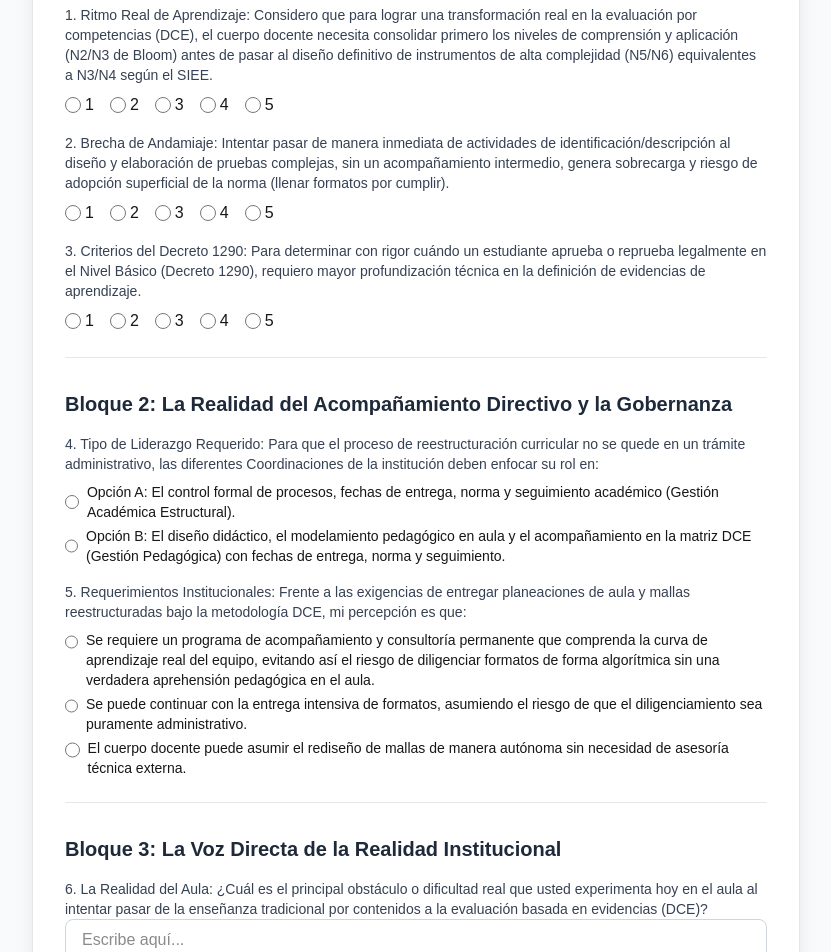
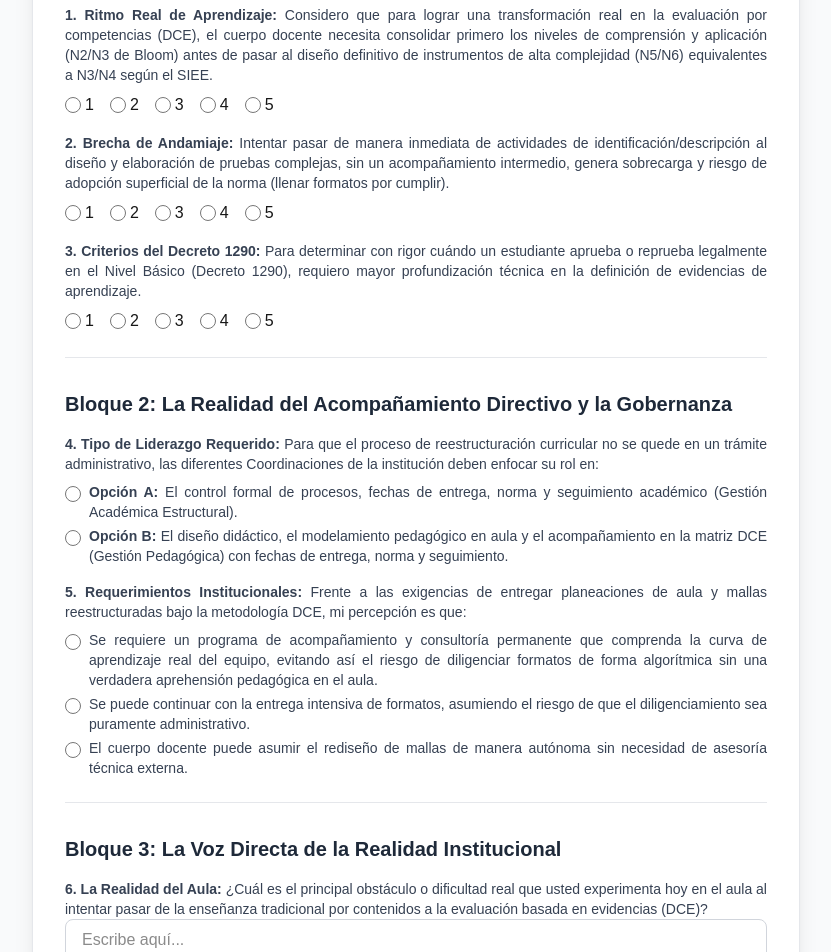
Before and after one commit to SOCIAL-TECNOLOGI/encuesta-taller, a Next.js app: page / in a window 1280 px wide. Shown: the part 360-1312 px from the top of the page, without its empty margins (224-1055 px from the left). Built offline with nearby package versions, Linux system fonts and the light colour scheme.

Commit message:
Mejoras de estilo: negritas y justificación en toda la encuesta

```diff
--- a/app/page.tsx
+++ b/app/page.tsx
@@ -31,7 +31,6 @@ export default function Home() {
     setEnviando(true);
     setExito(false);
 
-    // Validaciones obligatorias
     if (formData.ritmoAprendizaje === 0 || formData.brechaAndamiaje === 0 || formData.criteriosDecreto1290 === 0 || !formData.liderazgo || !formData.requerimientos) {
       alert('Por favor, responde todas las preguntas obligatorias (Bloque 1 y Bloque 2).');
       setEnviando(false);
@@ -92,7 +91,9 @@ export default function Home() {
             <p className="text-sm text-gray-500">Escala: 1 = Totalmente en desacuerdo | 5 = Totalmente de acuerdo</p>
 
             <div>
-              <label className="block text-sm font-medium text-gray-700">1. Ritmo Real de Aprendizaje: Considero que para lograr una transformación real en la evaluación por competencias (DCE), el cuerpo docente necesita consolidar primero los niveles de comprensión y aplicación (N2/N3 de Bloom) antes de pasar al diseño definitivo de instrumentos de alta complejidad (N5/N6) equivalentes a N3/N4 según el SIEE.</label>
+              <label className="block text-sm font-medium text-gray-700 text-justify">
+                <strong>1. Ritmo Real de Aprendizaje:</strong> Considero que para lograr una transformación real en la evaluación por competencias (DCE), el cuerpo docente necesita consolidar primero los niveles de comprensión y aplicación (N2/N3 de Bloom) antes de pasar al diseño definitivo de instrumentos de alta complejidad (N5/N6) equivalentes a N3/N4 según el SIEE.
+              </label>
               <div className="flex gap-4 mt-2 flex-wrap">
                 {[1,2,3,4,5].map(num => (
                   <label key={`r-${num}`} className="flex items-center gap-1">
@@ -104,7 +105,9 @@ export default function Home() {
             </div>
 
             <div>
-              <label className="block text-sm font-medium text-gray-700">2. Brecha de Andamiaje: Intentar pasar de manera inmediata de actividades de identificación/descripción al diseño y elaboración de pruebas complejas, sin un acompañamiento intermedio, genera sobrecarga y riesgo de adopción superficial de la norma (llenar formatos por cumplir).</label>
+              <label className="block text-sm font-medium text-gray-700 text-justify">
+                <strong>2. Brecha de Andamiaje:</strong> Intentar pasar de manera inmediata de actividades de identificación/descripción al diseño y elaboración de pruebas complejas, sin un acompañamiento intermedio, genera sobrecarga y riesgo de adopción superficial de la norma (llenar formatos por cumplir).
+              </label>
               <div className="flex gap-4 mt-2 flex-wrap">
                 {[1,2,3,4,5].map(num => (
                   <label key={`b-${num}`} className="flex items-center gap-1">
@@ -116,7 +119,9 @@ export default function Home() {
             </div>
 
             <div>
-              <label className="block text-sm font-medium text-gray-700">3. Criterios del Decreto 1290: Para determinar con rigor cuándo un estudiante aprueba o reprueba legalmente en el Nivel Básico (Decreto 1290), requiero mayor profundización técnica en la definición de evidencias de aprendizaje.</label>
+              <label className="block text-sm font-medium text-gray-700 text-justify">
+                <strong>3. Criterios del Decreto 1290:</strong> Para determinar con rigor cuándo un estudiante aprueba o reprueba legalmente en el Nivel Básico (Decreto 1290), requiero mayor profundización técnica en la definición de evidencias de aprendizaje.
+              </label>
               <div className="flex gap-4 mt-2 flex-wrap">
                 {[1,2,3,4,5].map(num => (
                   <label key={`d-${num}`} className="flex items-center gap-1">
@@ -133,25 +138,25 @@ export default function Home() {
             <h2 className="text-xl font-semibold text-gray-800">Bloque 2: La Realidad del Acompañamiento Directivo y la Gobernanza</h2>
 
             <div>
-    <label className="block text-sm font-medium text-gray-700">
-      4. Tipo de Liderazgo Requerido: Para que el proceso de reestructuración curricular no se quede en un trámite administrativo, las diferentes Coordinaciones de la institución deben enfocar su rol en:
+              <label className="block text-sm font-medium text-gray-700 text-justify">
+                <strong>4. Tipo de Liderazgo Requerido:</strong> Para que el proceso de reestructuración curricular no se quede en un trámite administrativo, las diferentes Coordinaciones de la institución deben enfocar su rol en:
               </label>
               <div className="mt-2 space-y-1">
                 {[
                   'Opción A: El control formal de procesos, fechas de entrega, norma y seguimiento académico (Gestión Académica Estructural).',
                   'Opción B: El diseño didáctico, el modelamiento pedagógico en aula y el acompañamiento en la matriz DCE (Gestión Pedagógica) con fechas de entrega, norma y seguimiento.'
                 ].map(texto => (
-        <label key={texto} className="flex items-center gap-2">
-          <input type="radio" name="liderazgo" value={texto} onChange={handleChange} className="h-4 w-4 text-blue-700" />
-          <span className="text-sm">{texto}</span>
+                  <label key={texto} className="flex items-start gap-2 cursor-pointer text-sm text-gray-700 text-justify">
+                    <input type="radio" name="liderazgo" value={texto} onChange={handleChange} className="mt-1 h-4 w-4 text-blue-700 flex-shrink-0" />
+                    <span dangerouslySetInnerHTML={{ __html: texto.replace(/^(Opción [A-B]:)/, '<strong>$1</strong>') }} />
                   </label>
                 ))}
               </div>
             </div>
 
             <div>
-    <label className="block text-sm font-medium text-gray-700">
-      5. Requerimientos Institucionales: Frente a las exigencias de entregar planeaciones de aula y mallas reestructuradas bajo la metodología DCE, mi percepción es que:
+              <label className="block text-sm font-medium text-gray-700 text-justify">
+                <strong>5. Requerimientos Institucionales:</strong> Frente a las exigencias de entregar planeaciones de aula y mallas reestructuradas bajo la metodología DCE, mi percepción es que:
               </label>
               <div className="mt-2 space-y-1">
                 {[
@@ -159,9 +164,9 @@ export default function Home() {
                   'Se puede continuar con la entrega intensiva de formatos, asumiendo el riesgo de que el diligenciamiento sea puramente administrativo.',
                   'El cuerpo docente puede asumir el rediseño de mallas de manera autónoma sin necesidad de asesoría técnica externa.'
                 ].map(texto => (
-        <label key={texto} className="flex items-start gap-2 cursor-pointer">
-          <input type="radio" name="requerimientos" value={texto} onChange={handleChange} className="mt-1 h-4 w-4 text-blue-700" />
-          <span className="text-sm">{texto}</span>
+                  <label key={texto} className="flex items-start gap-2 cursor-pointer text-sm text-gray-700 text-justify">
+                    <input type="radio" name="requerimientos" value={texto} onChange={handleChange} className="mt-1 h-4 w-4 text-blue-700 flex-shrink-0" />
+                    <span>{texto}</span>
                   </label>
                 ))}
               </div>
@@ -173,17 +178,23 @@ export default function Home() {
             <h2 className="text-xl font-semibold text-gray-800">Bloque 3: La Voz Directa de la Realidad Institucional</h2>
 
             <div>
-              <label className="block text-sm font-medium text-gray-700">6. La Realidad del Aula: ¿Cuál es el principal obstáculo o dificultad real que usted experimenta hoy en el aula al intentar pasar de la enseñanza tradicional por contenidos a la evaluación basada en evidencias (DCE)?</label>
+              <label className="block text-sm font-medium text-gray-700 text-justify">
+                <strong>6. La Realidad del Aula:</strong> ¿Cuál es el principal obstáculo o dificultad real que usted experimenta hoy en el aula al intentar pasar de la enseñanza tradicional por contenidos a la evaluación basada en evidencias (DCE)?
+              </label>
               <textarea name="obstaculoAula" rows={3} onChange={handleChange} className="w-full px-4 py-2 border border-gray-300 rounded-lg focus:ring-2 focus:ring-blue-500" placeholder="Escribe aquí..."></textarea>
             </div>
 
             <div>
-              <label className="block text-sm font-medium text-gray-700">7. Mensaje a la Institución: Desde su experiencia en el aula, ¿qué ajuste urgente debe hacer la institución en el ritmo y la forma para que el proceso de aprendizaje docente se vea fortalecido?</label>
+              <label className="block text-sm font-medium text-gray-700 text-justify">
+                <strong>7. Mensaje a la Institución:</strong> Desde su experiencia en el aula, ¿qué ajuste urgente debe hacer la institución en el ritmo y la forma para que el proceso de aprendizaje docente se vea fortalecido?
+              </label>
               <textarea name="mensajeInstitucion" rows={3} onChange={handleChange} className="w-full px-4 py-2 border border-gray-300 rounded-lg focus:ring-2 focus:ring-blue-500" placeholder="Escribe aquí..."></textarea>
             </div>
 
             <div>
-              <label className="block text-sm font-medium text-gray-700">Nombre (opcional):</label>
+              <label className="block text-sm font-medium text-gray-700">
+                <strong>Nombre (opcional):</strong>
+              </label>
               <input type="text" name="nombre" onChange={handleChange} className="w-full px-4 py-2 border border-gray-300 rounded-lg" placeholder="Si prefieres el anonimato, déjalo en blanco." />
             </div>
           </div>
```
Lines whose indentation alone changed are shown as unchanged.
